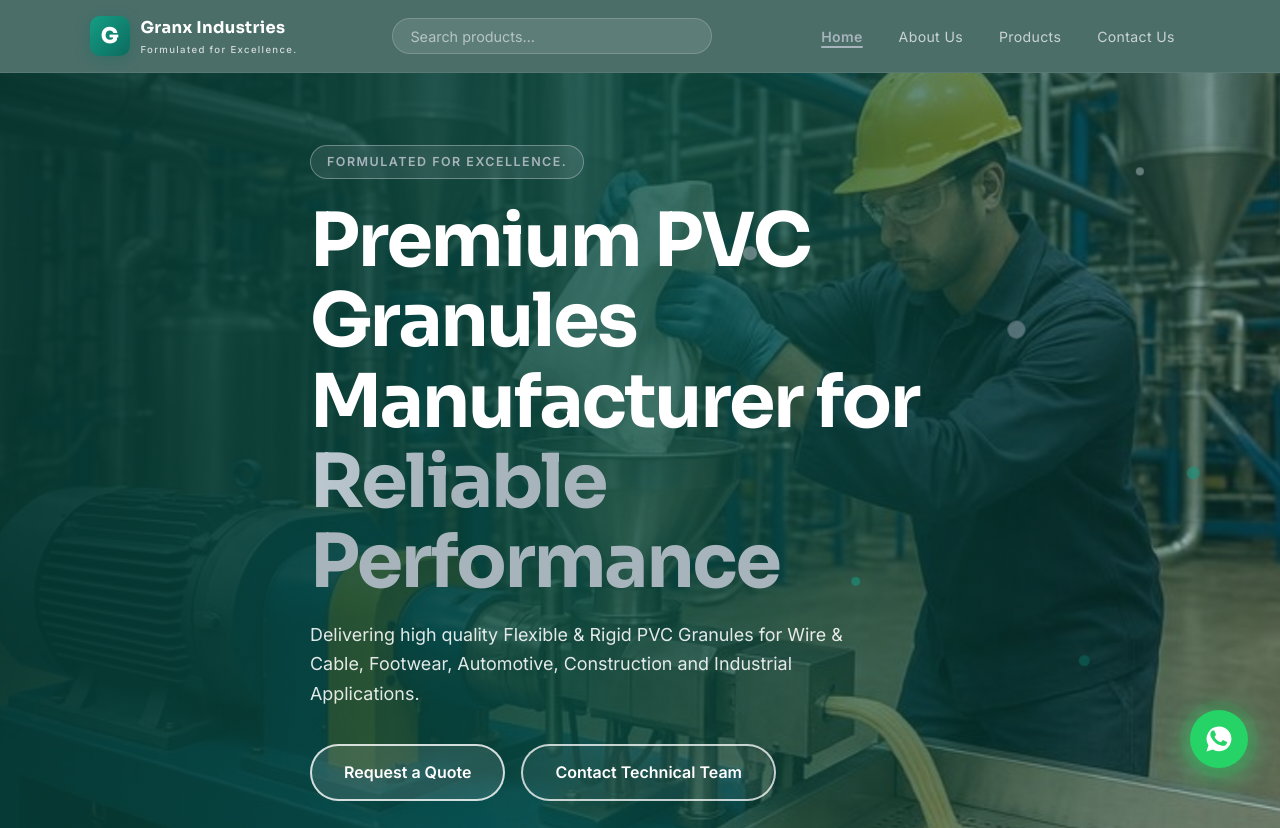
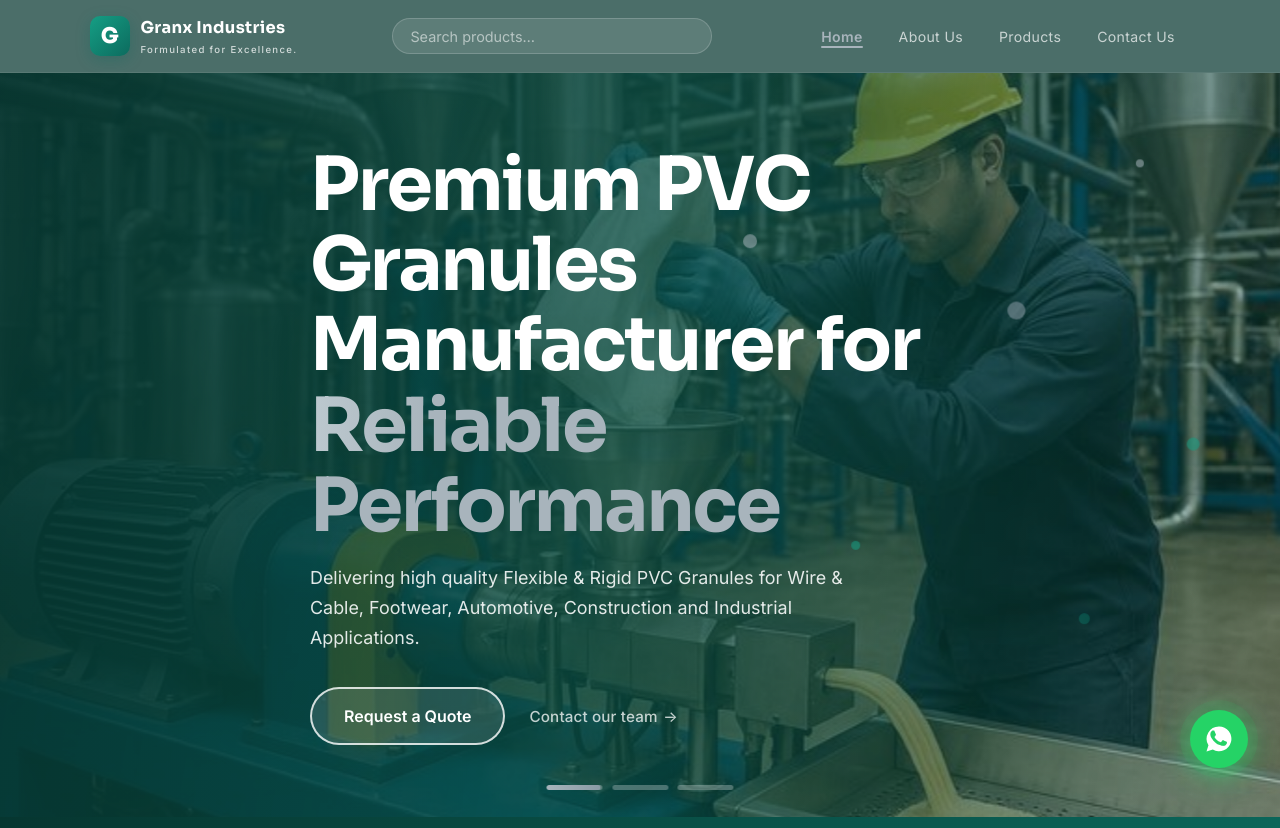
Before and after one commit to sainath31/hygran-polymers, a React (Vite) app: page /#/ in a window 1280 px wide. Shown: the top 828 px of the page. Built offline with nearby package versions, Linux system fonts and the light colour scheme.

Commit message:
Simplify hero: remove kicker pill, replace second button with text link

```diff
--- a/src/App.css
+++ b/src/App.css
@@ -312,7 +312,6 @@
 
 .hero-content > *:nth-child(2) { animation-delay: 0.15s; }
 .hero-content > *:nth-child(3) { animation-delay: 0.3s; }
-.hero-content > *:nth-child(4) { animation-delay: 0.45s; }
 
 .hero-kicker {
   display: inline-block;
@@ -360,8 +359,25 @@
 
 .hero-ctas {
   display: flex;
-  gap: 1rem;
+  gap: 1.5rem;
   flex-wrap: wrap;
+  align-items: center;
+}
+
+.hero-text-link {
+  color: rgba(255, 255, 255, 0.75);
+  font-size: 0.95rem;
+  font-weight: 500;
+  letter-spacing: 0.01em;
+  transition: color 0.25s, gap 0.25s;
+  display: inline-flex;
+  align-items: center;
+  gap: 0.35rem;
+}
+
+.hero-text-link:hover {
+  color: #fff;
+  gap: 0.55rem;
 }
 
 .hero .btn-primary {
--- a/src/components/HeroSlider.jsx
+++ b/src/components/HeroSlider.jsx
@@ -70,7 +70,6 @@ function HeroSlider({ slides }) {
 
       <div className="container">
         <div className="hero-content" key={slide.titleAccent}>
-          <span className="hero-kicker">{slide.kicker}</span>
           <h1>
             {slide.titleHead}{' '}
             <span className="accent-text">{slide.titleAccent}</span>
@@ -80,8 +79,8 @@ function HeroSlider({ slides }) {
             <Link to="/contact" className="btn btn-primary">
               Request a Quote
             </Link>
-            <Link to="/contact" className="btn btn-outline">
-              Contact Technical Team
+            <Link to="/contact" className="hero-text-link">
+              Contact our team <span aria-hidden="true">→</span>
             </Link>
           </div>
         </div>
```
